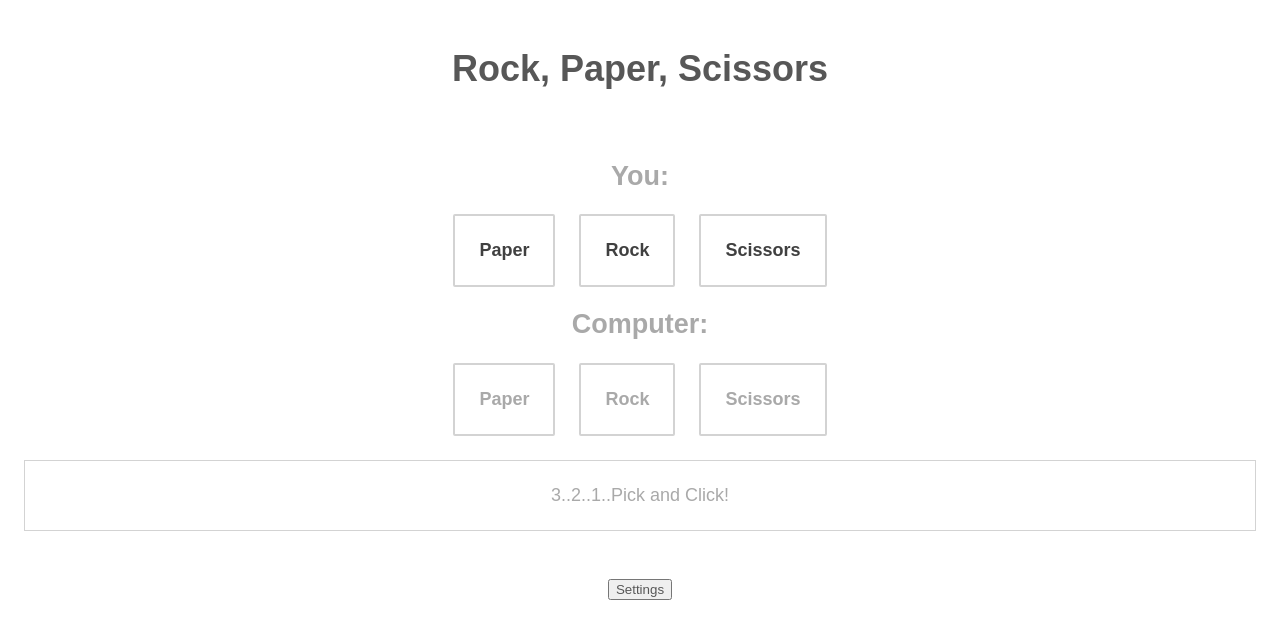
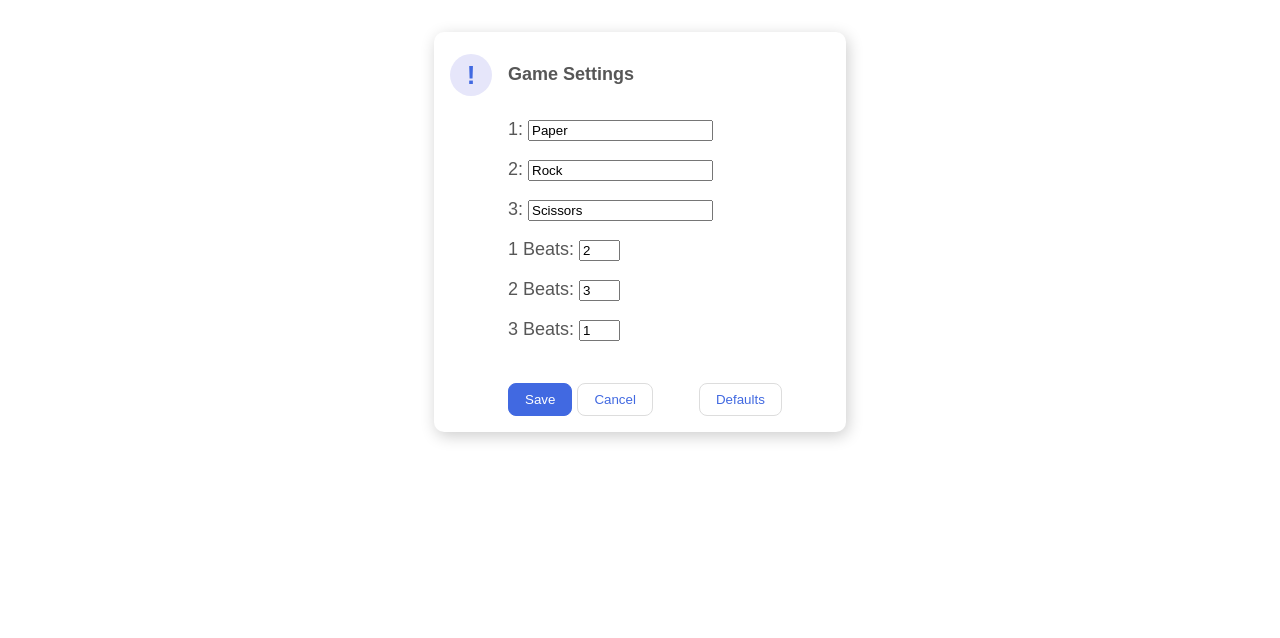
Before and after one commit to vpchar/rock-papper-scissors, a plain HTML site: page index.html in a window 1280 px wide. Both pictures are taken after a click on the button "Settings". Drawn offline with Linux system fonts and the light colour scheme.

Commit message:
Add Settings dialog - CSS

```diff
--- a/cascades.css
+++ b/cascades.css
@@ -66,3 +66,92 @@ body{
     text-align: center;
 }
 button{color:#575757}
+
+
+.modal {
+    background: white;
+    width: 480px;
+    border-radius: 10px;
+    box-shadow: 2px 4px 16px rgba(0,0,0,.2);
+  }
+
+  .icon {
+    color: royalblue;
+    font-size: 26px;
+    font-weight: 700;
+    background: lavender;
+    width: 42px;
+    height: 42px;
+    border-radius: 50%;
+    display: flex;
+    align-items: center;
+    justify-content: center;
+  }
+
+  .close-button {
+    background: #eee;
+    border-radius: 50%;
+    color: #888;
+    font-weight: 400;
+    font-size: 16px;
+    height: 24px;
+    width: 24px;
+    display: flex;
+    align-items: center;
+    justify-content: center;
+  }
+
+  button {
+    padding: 8px 16px;
+    border-radius: 8px;
+  }
+
+  button.continue {
+    background: royalblue;
+    border: 1px solid royalblue;
+    color: white;
+  }
+
+  button.cancel {
+    background: white;
+    border: 1px solid #ddd;
+    color: royalblue;
+  }
+
+  /* modified from Modal exercise */
+  .modal{
+    display: none;
+    gap: 16px;
+    padding: 16px;
+    margin: 32px auto;
+    width: 380px;
+  }
+  /* icon shrink */
+  .icon{
+    flex-shrink: 0;
+    margin-top: 6px;
+  }
+  /* header */
+  .title{
+    display: flex;
+    justify-content: left;
+    margin: 16px 0;
+    /* margin:0;padding:0; */
+    font-weight: bold;
+    font-size: large;
+  }
+  .text{
+    display: flex;
+    justify-content: space-between;
+  }
+  .defaults{
+margin: 0;
+padding: 0 34px;
+  }
+  /* button panel */
+  .buttons{
+    margin-top: 24px;
+    display: flex;
+    justify-content: space-between;
+    gap: 46px;
+  }
--- a/index.html
+++ b/index.html
@@ -50,9 +50,35 @@
        3..2..1..Pick and Click!
     </div>
     <div class="footer">
-        <button>Settings</button>
+        <button class="cancel" id="settings">Settings</button>
     </div>
 </div>
 
+<div class="modal">
+    <div class="icon">!</div>
+    <div class="box-content">
+      <div class="title">
+        <div class="head">Game Settings</div>
+      </div>
+      <div class="text">
+        <form>
+            <p><label for="f1"> 1: </label><input type="text" id="f1"></p>
+            <p><label for="f2"> 2: </label><input type="text" id="f2"></p>
+            <p><label for="f3"> 3: </label><input type="text" id="f3"></p>
+            <p><label for="bu1">1 Beats: </label><input type="text" id="bu1" size="2"></p>
+            <p><label for="bu2">2 Beats: </label><input type="text" id="bu2" size="2"></p>
+            <p><label for="bu3">3 Beats: </label><input type="text" id="bu3" size="2"></p>
+        </form>
+      </div>
+      <div class="buttons">
+        <div>
+            <button class="continue" id="save">Save</button>
+            <button class="cancel" id="cancel">Cancel</button>
+        </div>
+        <div><button class="cancel" id="defaults">Defaults</button></div>
+      </div>
+    </div>
+  </div>
+
 </body>
 </html>
--- a/rockPapperScissors.js
+++ b/rockPapperScissors.js
@@ -1,8 +1,8 @@
 let rules = {
      logic: {
-        f1beats: 2, //by default rock beats scissors etc.
+        f1beats: 2,
         f2beats: 3,
-        f3beats: 1
+        f3beats: 1,
     },
 
      names:{
@@ -33,9 +33,66 @@ let rules = {
         localStorage.removeItem("names");
     }
 }
-console.log('test')
-rules.save();
-rules.load();
-console.log(rules.names)
-console.log(rules.logic)
-rules.defaults();
+let game = {
+    userChoice: 0,
+    computerChoice: 0,
+    userSelected(e){
+        if(e === 'a') {this.userChoice = 1}
+        else if(e === 'b'){ this.userChoice = 2}
+        else if( e === 'c'){ this.userChoice = 3}
+        else {userChoice = 0;}
+        // console.log(e);
+        // console.log(this.userChoice)
+    },
+    computerSelected(){
+        this.computerChoice= (Math.floor(Math.random() * 3))+1;
+        //console.log(this.computerChoice)
+    }
+}
+
+//attach click events
+const buttons = document.querySelectorAll('.button');
+buttons.forEach(button =>{
+    // console.log(button.id)
+    button.addEventListener('click',(e)=>{
+        //button.id clicked
+        game.userSelected(button.id);
+        game.computerSelected();
+    })
+});
+
+//settings button
+const settings = document.getElementById('settings');
+const modal = document.querySelector('.modal');
+const board = document.querySelector('.board');
+const defaultBtn = document.getElementById('defaults');
+
+const f1 = document.getElementById('f1');
+const f2 = document.getElementById('f2');
+const f3 = document.getElementById('f3');
+const b1 = document.getElementById('bu1');
+const b2 = document.getElementById('bu2');
+const b3 = document.getElementById('bu3');
+
+function closeModal(){
+    modal.style.display="none";
+    board.style.display="flex";
+}
+defaultBtn.addEventListener('click',(e)=>{
+    //restore defaults
+
+});
+
+settings.addEventListener('click', (e) =>{
+    //show modal
+    board.style.display="none";
+    modal.style.display="flex";
+    //load current rules
+    f1.value=rules.names.f1name;
+    f2.value=rules.names.f2name;
+    f3.value=rules.names.f3name;
+
+    b1.value=rules.logic.f1beats;
+    b2.value=rules.logic.f2beats;
+    b3.value=rules.logic.f3beats;
+});
```
